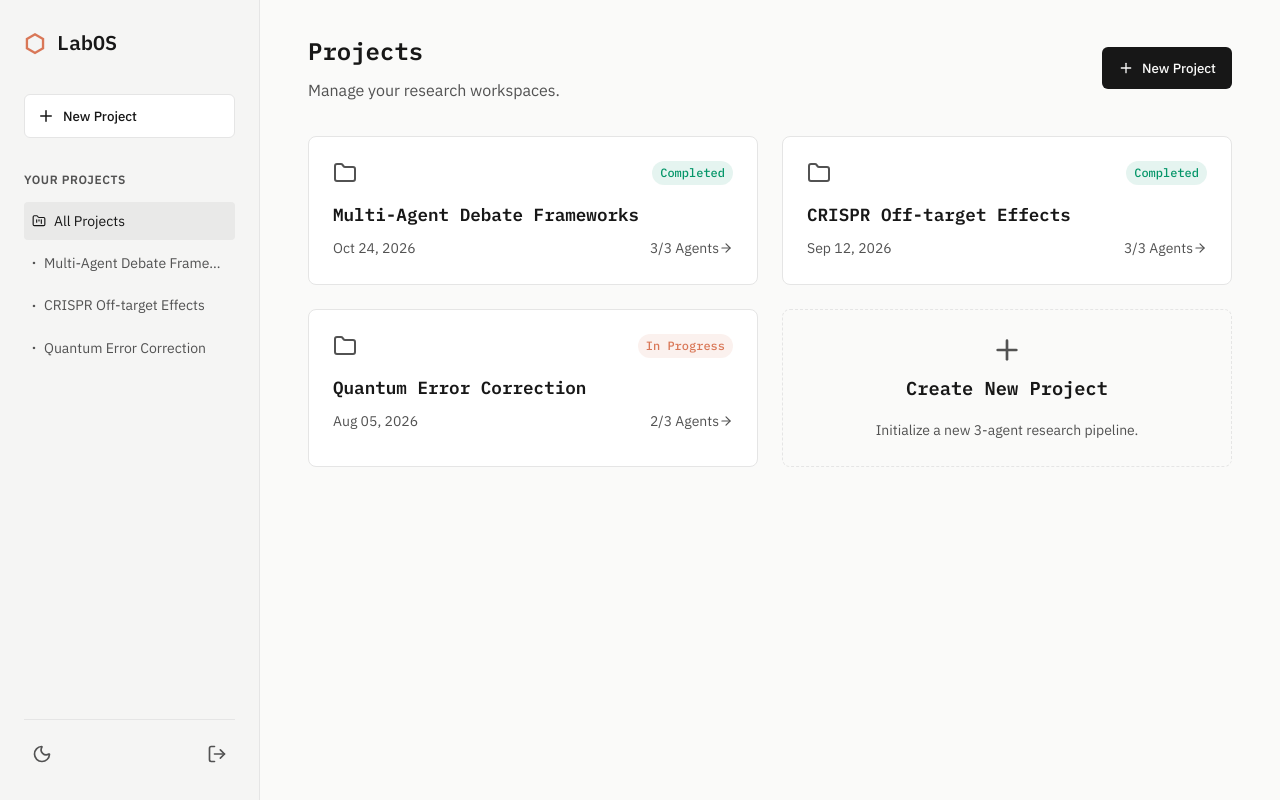
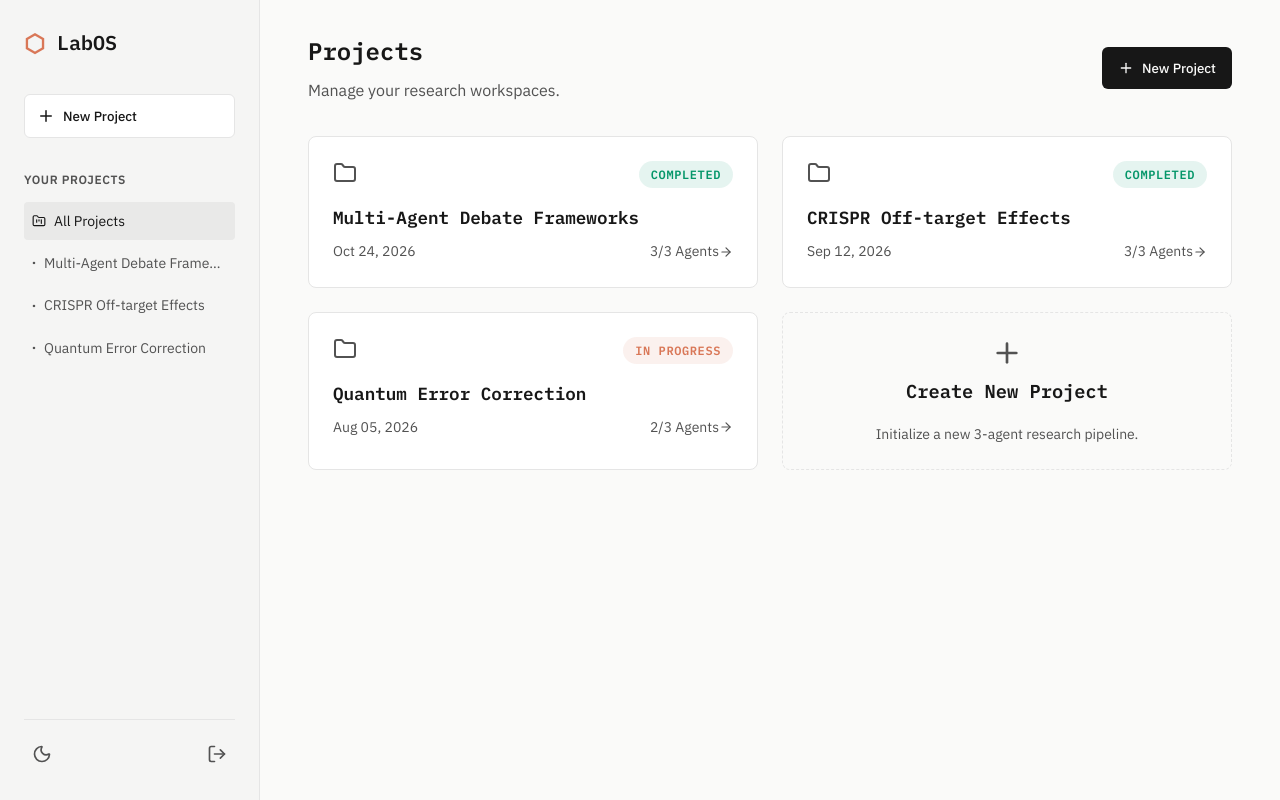
Before and after one commit to TrinabhP/ATSS, a React (Vite) app in the folder labos-mockup/: page /projects in a window 1280 px wide. Built offline with nearby package versions, Linux system fonts and the light colour scheme.

Commit message:
frontend issue fixes

```diff
--- a/labos-mockup/src/App.css
+++ b/labos-mockup/src/App.css
@@ -354,11 +354,17 @@
 }
 
 .badge {
-  padding: 0.15rem 0.5rem;
-  border-radius: 12px;
+  display: inline-flex;
+  align-items: center;
+  gap: 0.35rem;
+  padding: 0.25rem 0.75rem;
+  border-radius: 9999px;
   font-size: 0.75rem;
   font-family: var(--font-mono);
-  font-weight: 500;
+  font-weight: 600;
+  text-transform: uppercase;
+  letter-spacing: 0.05em;
+  white-space: nowrap;
 }
 
 .badge-success { background-color: rgba(5, 150, 105, 0.1); color: var(--success); }
--- a/labos-mockup/src/index.css
+++ b/labos-mockup/src/index.css
@@ -99,11 +99,13 @@ button {
 .justify-between { justify-content: space-between; }
 
 .gap-2 { gap: 0.5rem; }
+.gap-3 { gap: 0.75rem; }
 .gap-4 { gap: 1rem; }
 
 .p-4 { padding: 1rem; }
 .p-6 { padding: 1.5rem; }
 
+.mb-0 { margin-bottom: 0; }
 .mb-2 { margin-bottom: 0.5rem; }
 .mb-4 { margin-bottom: 1rem; }
 .mb-6 { margin-bottom: 1.5rem; }
--- a/labos-mockup/src/pages/ProjectDashboard.jsx
+++ b/labos-mockup/src/pages/ProjectDashboard.jsx
@@ -152,12 +152,14 @@ export default function ProjectDashboard() {
       {pipelineState?.final_recommendation && (
         <div className="card p-6 mt-6">
           <div className="flex items-center gap-3 mb-2">
-            <h3 className="font-mono text-sm text-muted uppercase">Final Recommendation</h3>
+            <h3 className="font-mono text-sm text-muted uppercase mb-0">Final Recommendation</h3>
             {pipelineState.confidence_level && (
-              <span className="text-xs px-2 py-0.5 rounded-full" style={{
-                background: pipelineState.confidence_level === 'High' ? '#064e3b' : pipelineState.confidence_level === 'Moderate' ? '#451a03' : '#450a0a',
+              <span className="badge" style={{
+                backgroundColor: pipelineState.confidence_level === 'High' ? 'rgba(16, 185, 129, 0.15)' : pipelineState.confidence_level === 'Moderate' ? 'rgba(245, 158, 11, 0.15)' : 'rgba(239, 68, 68, 0.15)',
                 color: pipelineState.confidence_level === 'High' ? '#10b981' : pipelineState.confidence_level === 'Moderate' ? '#f59e0b' : '#ef4444',
+                border: `1px solid ${pipelineState.confidence_level === 'High' ? 'rgba(16, 185, 129, 0.3)' : pipelineState.confidence_level === 'Moderate' ? 'rgba(245, 158, 11, 0.3)' : 'rgba(239, 68, 68, 0.3)'}`
               }}>
+                <span style={{ width: '6px', height: '6px', borderRadius: '50%', backgroundColor: 'currentColor' }}></span>
                 {pipelineState.confidence_level} Confidence
               </span>
             )}
@@ -178,8 +180,13 @@ export default function ProjectDashboard() {
       {peer && (
         <div className="card p-6 mt-6">
           <div className="flex items-center gap-3 mb-2">
-            <h3 className="font-mono text-sm text-muted uppercase">Peer Review</h3>
-            <span className="text-xs px-2 py-0.5 rounded-full" style={{ background: '#1e3a5f', color: '#60a5fa' }}>
+            <h3 className="font-mono text-sm text-muted uppercase mb-0">Peer Review</h3>
+            <span className="badge" style={{
+              backgroundColor: 'rgba(96, 165, 250, 0.15)',
+              color: '#60a5fa',
+              border: '1px solid rgba(96, 165, 250, 0.3)'
+            }}>
+              <span style={{ width: '6px', height: '6px', borderRadius: '50%', backgroundColor: 'currentColor' }}></span>
               {peer.overall_verdict} · Reproducibility {peer.reproducibility_score}/10
             </span>
           </div>
```
